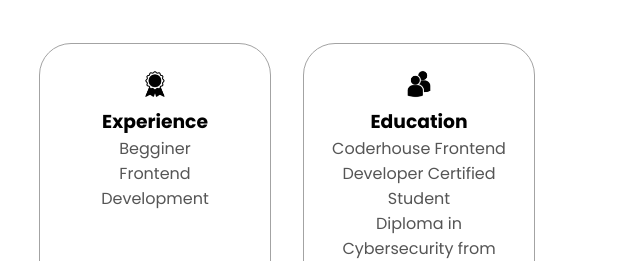
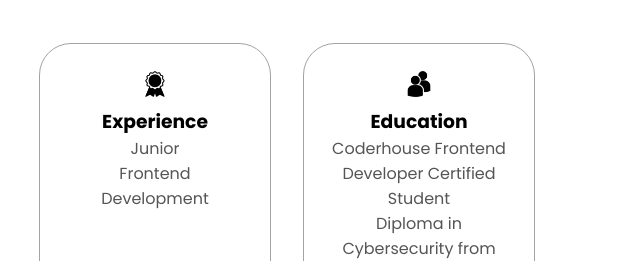
Before and after one commit to juanfierro/web_portfolio, a plain HTML site: page index.html in a window 1280 px wide. Shown: the part 1040-1301 px from the top of the page, 585-1225 px from the left. Drawn offline with Linux system fonts and the light colour scheme.

Commit message:
minor changes

```diff
--- a/index.html
+++ b/index.html
@@ -88,7 +88,7 @@
                         alt="Experience icon"
                         class="icon">
                         <h3>Experience</h3>
-                        <p>Begginer <br> Frontend Development</p>
+                        <p>Junior <br> Frontend Development</p>
                     </div>
                     <div class="details-container">
                         <img src="./assets/education.png"
--- a/mediaqueries.css
+++ b/mediaqueries.css
@@ -47,7 +47,7 @@
     }
 }
 
-    @media screen and (max-width: 600px) {
+@media screen and (max-width: 600px) {
     #contact,
     footer {
         height: 40vh;
```
